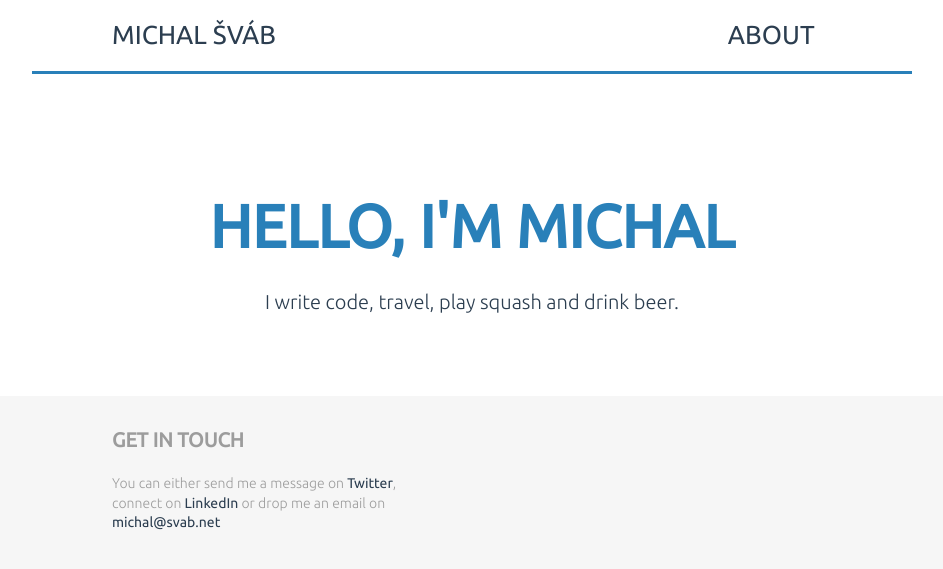
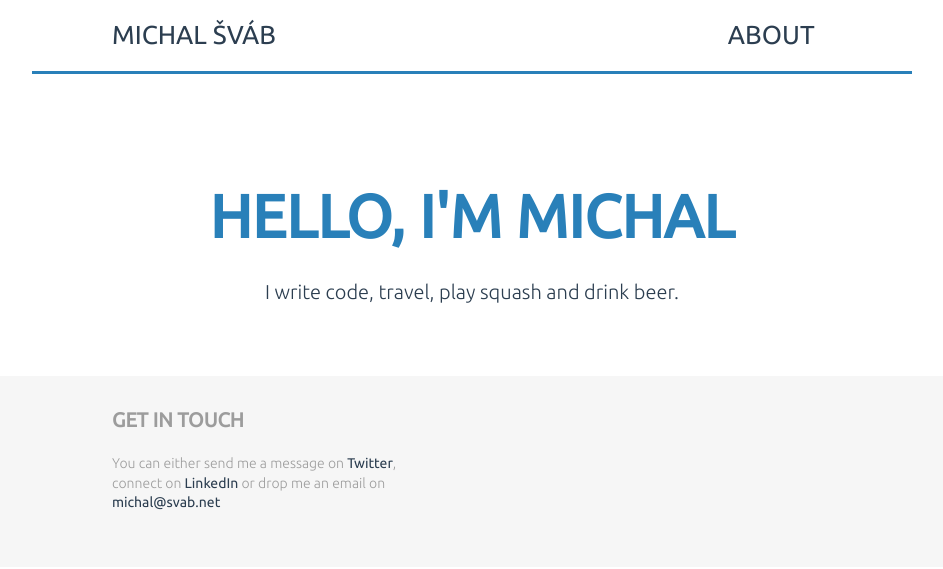
Before and after one commit to msvab/msvab.github.io, a Jekyll site: the page built from index.html, in a window 1280 px wide. Shown: the top 569 px of the page, without its empty margins (168-1111 px from the left). Built offline with Jekyll 4.4.1, drawn with Linux system fonts in a browser that asks for light colours; Markdown is read by kramdown in place of the engine named in the settings.

Commit message:
Tweaking style

```diff
--- a/assets/css/main.css
+++ b/assets/css/main.css
@@ -902,78 +902,86 @@
 }
 /* line 45, /Users/msvab/dev/msvab.github.io/assets/css/_site.scss */
 header nav li.active {
-  color: white;
   background-color: #2980b9;
 }
-/* line 51, /Users/msvab/dev/msvab.github.io/assets/css/_site.scss */
+/* line 48, /Users/msvab/dev/msvab.github.io/assets/css/_site.scss */
+header nav li.active a {
+  color: white;
+}
+/* line 54, /Users/msvab/dev/msvab.github.io/assets/css/_site.scss */
 header nav ul {
   margin: 0;
 }
 
-/* line 57, /Users/msvab/dev/msvab.github.io/assets/css/_site.scss */
+/* line 60, /Users/msvab/dev/msvab.github.io/assets/css/_site.scss */
 footer {
   background-color: #f6f6f6;
   color: #9c9c9c;
   padding: 1rem 0 4rem 0;
 }
-/* line 62, /Users/msvab/dev/msvab.github.io/assets/css/_site.scss */
+/* line 65, /Users/msvab/dev/msvab.github.io/assets/css/_site.scss */
 footer h3 {
   text-transform: uppercase;
   font-size: 2rem;
 }
-/* line 67, /Users/msvab/dev/msvab.github.io/assets/css/_site.scss */
+/* line 70, /Users/msvab/dev/msvab.github.io/assets/css/_site.scss */
 footer a {
   font-weight: 400;
 }
-/* line 71, /Users/msvab/dev/msvab.github.io/assets/css/_site.scss */
+/* line 74, /Users/msvab/dev/msvab.github.io/assets/css/_site.scss */
 footer .contact {
   float: left;
   width: 40%;
 }
 
-/* line 77, /Users/msvab/dev/msvab.github.io/assets/css/_site.scss */
+/* line 80, /Users/msvab/dev/msvab.github.io/assets/css/_site.scss */
 .wrapper {
   margin: 0 auto;
   max-width: 880px;
 }
-/* line 81, /Users/msvab/dev/msvab.github.io/assets/css/_site.scss */
+/* line 84, /Users/msvab/dev/msvab.github.io/assets/css/_site.scss */
 .wrapper .inner {
   padding: 0 8rem;
 }
 
-/* line 86, /Users/msvab/dev/msvab.github.io/assets/css/_site.scss */
+/* line 89, /Users/msvab/dev/msvab.github.io/assets/css/_site.scss */
 .text-center {
   text-align: center;
 }
 
-/* line 90, /Users/msvab/dev/msvab.github.io/assets/css/_site.scss */
+/* line 93, /Users/msvab/dev/msvab.github.io/assets/css/_site.scss */
 section {
-  padding: 6rem 0;
+  padding: 5rem 0;
 }
-/* line 93, /Users/msvab/dev/msvab.github.io/assets/css/_site.scss */
+/* line 96, /Users/msvab/dev/msvab.github.io/assets/css/_site.scss */
 section h2 {
   color: #2980b9;
   text-transform: uppercase;
   font-size: 4rem;
   margin-bottom: 0;
 }
-/* line 99, /Users/msvab/dev/msvab.github.io/assets/css/_site.scss */
-section h2.landing-title {
-  font-size: 6rem;
-}
-/* line 104, /Users/msvab/dev/msvab.github.io/assets/css/_site.scss */
+/* line 103, /Users/msvab/dev/msvab.github.io/assets/css/_site.scss */
 section p {
   font-size: 2rem;
 }
-/* line 108, /Users/msvab/dev/msvab.github.io/assets/css/_site.scss */
+/* line 107, /Users/msvab/dev/msvab.github.io/assets/css/_site.scss */
 section a, section :link, section :visited {
   color: #2980b9;
 }
-/* line 112, /Users/msvab/dev/msvab.github.io/assets/css/_site.scss */
+/* line 111, /Users/msvab/dev/msvab.github.io/assets/css/_site.scss */
+section .feature {
+  height: 80%;
+  margin: auto;
+}
+/* line 115, /Users/msvab/dev/msvab.github.io/assets/css/_site.scss */
+section .feature h2 {
+  font-size: 6rem;
+}
+/* line 120, /Users/msvab/dev/msvab.github.io/assets/css/_site.scss */
 section .contact-links {
   margin-top: 5rem;
 }
-/* line 115, /Users/msvab/dev/msvab.github.io/assets/css/_site.scss */
+/* line 123, /Users/msvab/dev/msvab.github.io/assets/css/_site.scss */
 section .contact-links a {
   display: inline-block;
   width: 32.5%;
@@ -986,15 +994,15 @@
   -webkit-font-smoothing: antialiased;
   -moz-osx-font-smoothing: grayscale;
 }
-/* line 127, /Users/msvab/dev/msvab.github.io/assets/css/_site.scss */
+/* line 135, /Users/msvab/dev/msvab.github.io/assets/css/_site.scss */
 section .contact-links a.email:before {
   content: "\f0e0";
 }
-/* line 131, /Users/msvab/dev/msvab.github.io/assets/css/_site.scss */
+/* line 139, /Users/msvab/dev/msvab.github.io/assets/css/_site.scss */
 section .contact-links a.linkedin:before {
   content: "\f0e1";
 }
-/* line 135, /Users/msvab/dev/msvab.github.io/assets/css/_site.scss */
+/* line 143, /Users/msvab/dev/msvab.github.io/assets/css/_site.scss */
 section .contact-links a.twitter:before {
   content: "\f099";
 }
--- a/index.html
+++ b/index.html
@@ -2,7 +2,7 @@
 layout: default
 title: Developer
 ---
-<div class="text-center">
+<div class="feature text-center">
   <h2 class="landing-title">Hello, I'm Michal</h2>
   <p>I write code, travel, play squash and drink beer.</p>
 </div>
```
Also changed, not shown: assets/css/_site.scss (+14 -6 lines).
